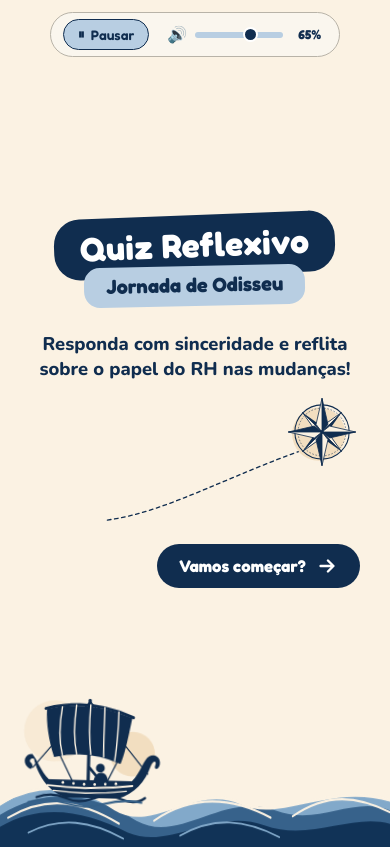
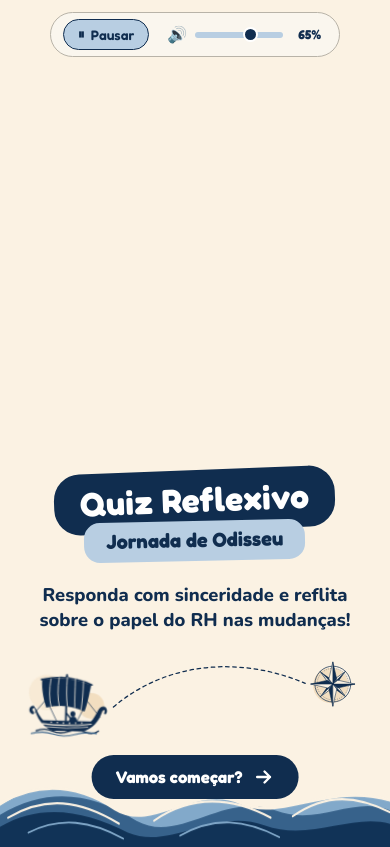
Before and after one commit to JoaoVictor-ss/QuizOdisseia, a plain HTML site: page index.html in a window 390 px wide. Drawn offline with nearby package versions, Linux system fonts and the light colour scheme.

Commit message:
Centraliza botao Vamos comecar e conecta tracejado do barco ate a bussola

```diff
--- a/index.html
+++ b/index.html
@@ -212,20 +212,28 @@
             </p>
           </div>
 
+          <!-- Cena Unificada da Capa: Barco à esquerda na onda + Tracejado passando por cima + Bússola à direita + Botão centralizado embaixo -->
           <div class="cover-scene">
-            <!-- Linha pontilhada da rota de navegação -->
-            <svg class="cover-route-svg" viewBox="0 0 540 210" fill="none" aria-hidden="true">
-              <path d="M12 185 C155 165, 290 78, 520 4" stroke="#102D4F" stroke-width="3" stroke-dasharray="8 8" stroke-linecap="round" />
+            <svg class="cover-map-svg" viewBox="0 0 1000 280" fill="none" aria-hidden="true">
+              <!-- Caminho tracejado saindo da proa do barco, passando por cima no meio e chegando na bússola à direita -->
+              <path
+                d="M 272 162 C 430 28, 640 24, 808 96"
+                stroke="#102D4F"
+                stroke-width="3.5"
+                stroke-dasharray="10 10"
+                stroke-linecap="round"
+              />
+
+              <!-- Bússola / Rosa dos Ventos à direita -->
+              <use href="#svg-compass-rose" x="815" y="28" width="140" height="140" />
+
+              <!-- Barco de Odisseu à esquerda sobre a onda -->
+              <g class="svg-ship-anim">
+                <use href="#svg-odysseus-ship" x="15" y="56" width="265" height="200" />
+              </g>
             </svg>
 
-            <!-- Rosa dos Ventos -->
-            <div class="cover-compass-wrap">
-              <svg width="100%" height="100%">
-                <use href="#svg-compass-rose"></use>
-              </svg>
-            </div>
-
-            <!-- Botão Vamos começar? -->
+            <!-- Botão Vamos começar? centralizado embaixo no meio -->
             <button type="button" class="btn-start-quiz" id="btn-start-quiz">
               <span>Vamos começar?</span>
               <span class="arrow-icon" aria-hidden="true">
@@ -234,13 +242,6 @@
                 </svg>
               </span>
             </button>
-          </div>
-
-          <!-- Navio de Odisseu em cima da onda da tela inicial -->
-          <div class="cover-ship-wrap">
-            <svg width="100%" height="100%">
-              <use href="#svg-odysseus-ship"></use>
-            </svg>
           </div>
 
           <!-- Onda na tela toda no rodapé da tela inicial -->
--- a/styles.css
+++ b/styles.css
@@ -227,8 +227,9 @@ html, body {
    TELA 0: CAPA ("Quiz Reflexivo - Jornada de Odisseu")
    ========================================== */
 .slide-card[data-slide="0"] {
-  padding-bottom: 115px;
-  justify-content: center;
+  padding-top: 36px;
+  padding-bottom: 42px;
+  justify-content: flex-end;
 }
 
 .cover-content {
@@ -238,6 +239,8 @@ html, body {
   flex-direction: column;
   align-items: center;
   text-align: center;
+  width: 100%;
+  margin: auto auto 8px;
 }
 
 .title-badge-group {
@@ -245,7 +248,7 @@ html, body {
   display: inline-flex;
   flex-direction: column;
   align-items: center;
-  margin-bottom: 20px;
+  margin-bottom: 18px;
 }
 
 .title-rays-left,
@@ -300,73 +303,55 @@ html, body {
   color: var(--text-dark);
   max-width: 620px;
   line-height: 1.35;
-  margin-top: 6px;
+  margin-top: 4px;
 }
 
-/* Cena Ilustrada da Capa */
+/* Cena Unificada da Capa: Barco à esquerda + Tracejado por cima + Bússola à direita + Botão no meio embaixo */
 .cover-scene {
   position: relative;
   z-index: 3;
   width: 100%;
-  max-width: 1060px;
-  height: clamp(190px, 28vh, 250px);
-  margin-top: 10px;
+  max-width: 980px;
+  margin: 0 auto;
 }
 
-/* Barquinho da capa exatamente em cima da onda */
-.cover-ship-wrap {
-  position: absolute;
-  left: max(5%, calc(50% - 490px));
-  bottom: 32px;
-  width: clamp(200px, 24vw, 285px);
-  height: clamp(150px, 18vw, 215px);
-  z-index: 3;
-  animation: shipOnWave 3.4s ease-in-out infinite;
-  pointer-events: none;
+.cover-map-svg {
+  width: 100%;
+  height: auto;
+  display: block;
+  overflow: visible;
 }
 
-.cover-route-svg {
-  position: absolute;
-  left: 24%;
-  top: -10px;
-  width: 68%;
-  height: 200px;
-  pointer-events: none;
-  z-index: 1;
-}
-
-.cover-compass-wrap {
-  position: absolute;
-  right: 8%;
-  top: 6px;
-  width: clamp(95px, 11vw, 136px);
-  height: clamp(95px, 11vw, 136px);
-  z-index: 2;
+.svg-ship-anim {
+  animation: shipOnWave 3.4s ease-in-out infinite;
+  transform-origin: 150px 220px;
 }
 
 .btn-start-quiz {
   position: absolute;
-  right: 5%;
-  bottom: 8px;
+  left: 50%;
+  bottom: 42px;
+  transform: translateX(-50%);
   z-index: 5;
   background: var(--navy-dark);
   color: var(--white);
   font-family: var(--font-display);
-  font-size: clamp(1.15rem, 2vw, 1.4rem);
+  font-size: clamp(1.15rem, 2vw, 1.42rem);
   font-weight: 700;
-  padding: 13px 32px;
+  padding: 13px 34px;
   border-radius: 999px;
   border: none;
   cursor: pointer;
   display: inline-flex;
   align-items: center;
   gap: 10px;
+  white-space: nowrap;
   transition: background 0.2s ease, transform 0.2s ease;
 }
 
 .btn-start-quiz:hover {
   background: var(--navy-mid);
-  transform: translateY(-2px);
+  transform: translateX(-50%) translateY(-2px);
 }
 
 .btn-start-quiz .arrow-icon {
@@ -842,29 +827,21 @@ html, body {
   }
 
   .cover-scene {
-    height: 200px;
-    margin-top: 12px;
-  }
-
-  .cover-ship-wrap {
-    width: 165px;
-    height: 125px;
-    left: 3%;
-    bottom: 28px;
-  }
-
-  .cover-compass-wrap {
-    width: 76px;
-    height: 76px;
-    right: 4%;
-    top: 0;
+    margin-top: 8px;
+    padding-bottom: 56px;
   }
 
   .btn-start-quiz {
-    right: 4%;
+    left: 50%;
+    right: auto;
     bottom: 6px;
-    padding: 11px 22px;
+    transform: translateX(-50%);
+    padding: 11px 24px;
     font-size: 1.05rem;
+  }
+
+  .btn-start-quiz:hover {
+    transform: translateX(-50%) translateY(-2px);
   }
 
   .question-header-row {
```
